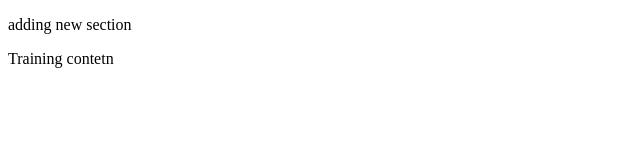
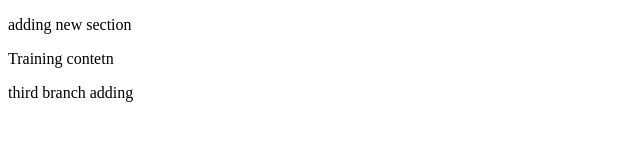
Before and after one commit to irakli997/training, a plain HTML site: page index.html in a window 1280 px wide. Shown: the whole page, without its empty margins (0-640 px from the left). Drawn offline with Linux system fonts and the light colour scheme.

Commit message:
Modify index file

```diff
--- a/index.html
+++ b/index.html
@@ -8,5 +8,6 @@
 <body>
     <p>adding new section</p>
     <p>Training contetn</p>
+    <p>third branch adding</p>
 </body>
 </html>
```
